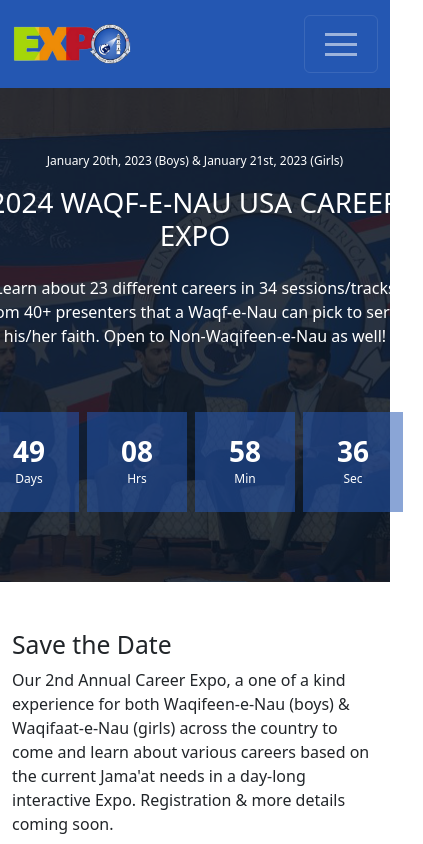
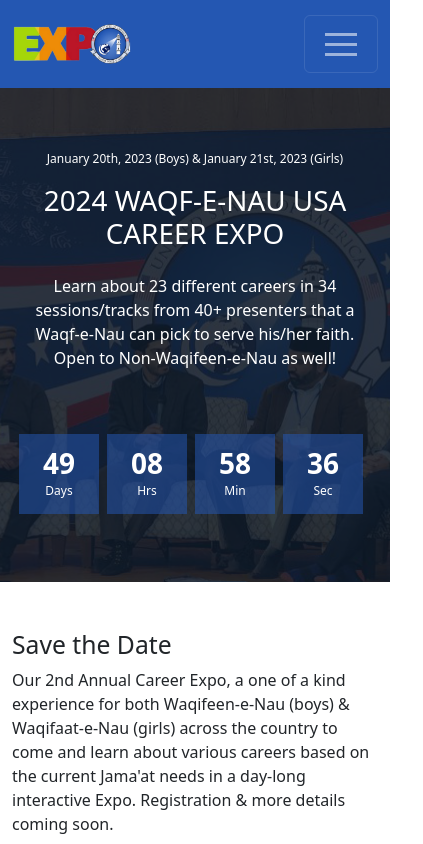
Before and after one commit to tofik-khan/wn-expo, a Next.js app: page / in a window 390 px wide. Shown: the top 844 px of the page, 423 px wide, since content can reach past the window. Built offline with nearby package versions, Linux system fonts and the light colour scheme.

Commit message:
Add responsive sizing to countdown component

```diff
--- a/components/countdown.js
+++ b/components/countdown.js
@@ -27,6 +27,11 @@ const StyledBlock = styled.div`
 
   font-size: 28px;
   font-weight: bold;
+
+  @media only screen and (max-width: 600px) {
+    width: 80px;
+    height: 80px;
+  }
 `;
 
 const StyledTitle = styled.h3`
```
